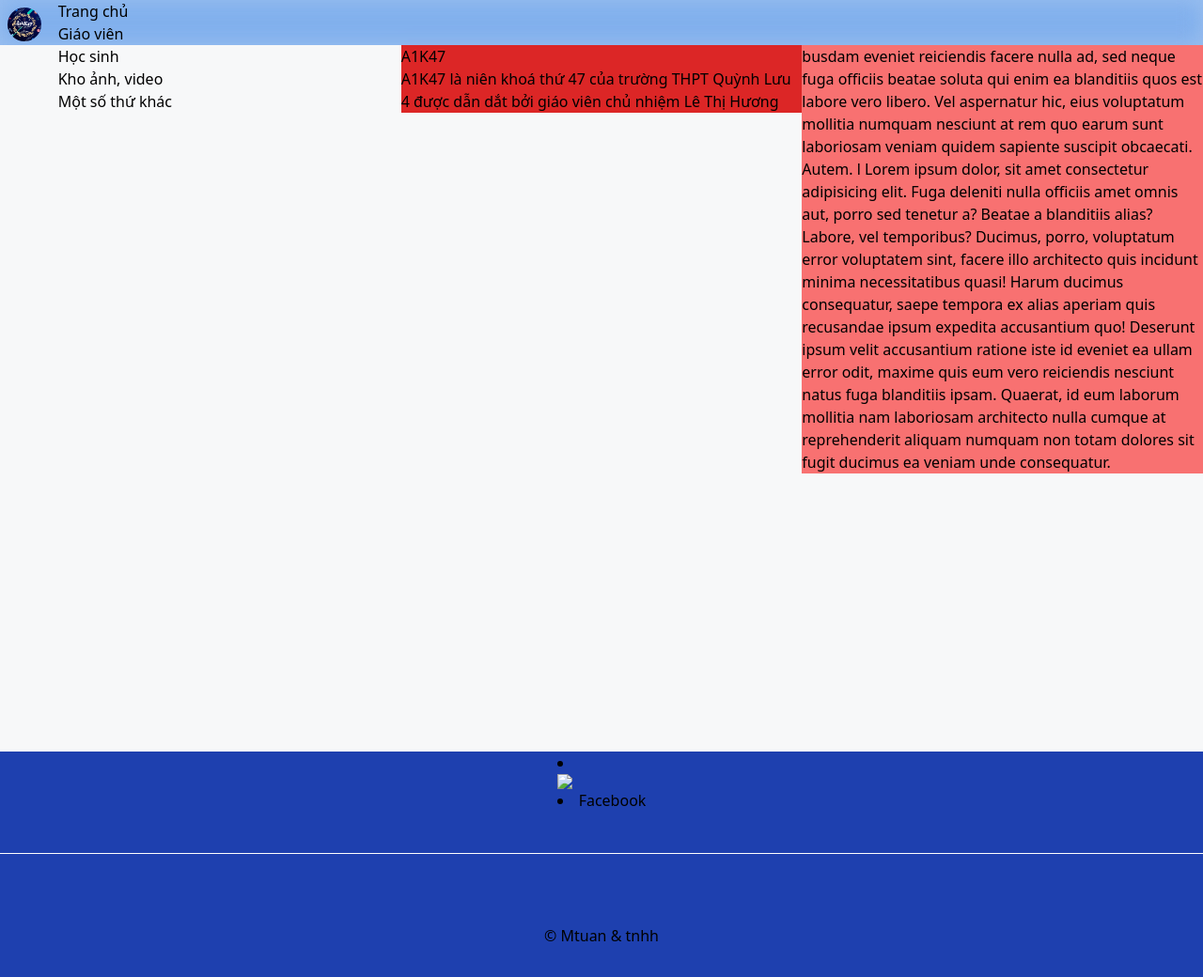
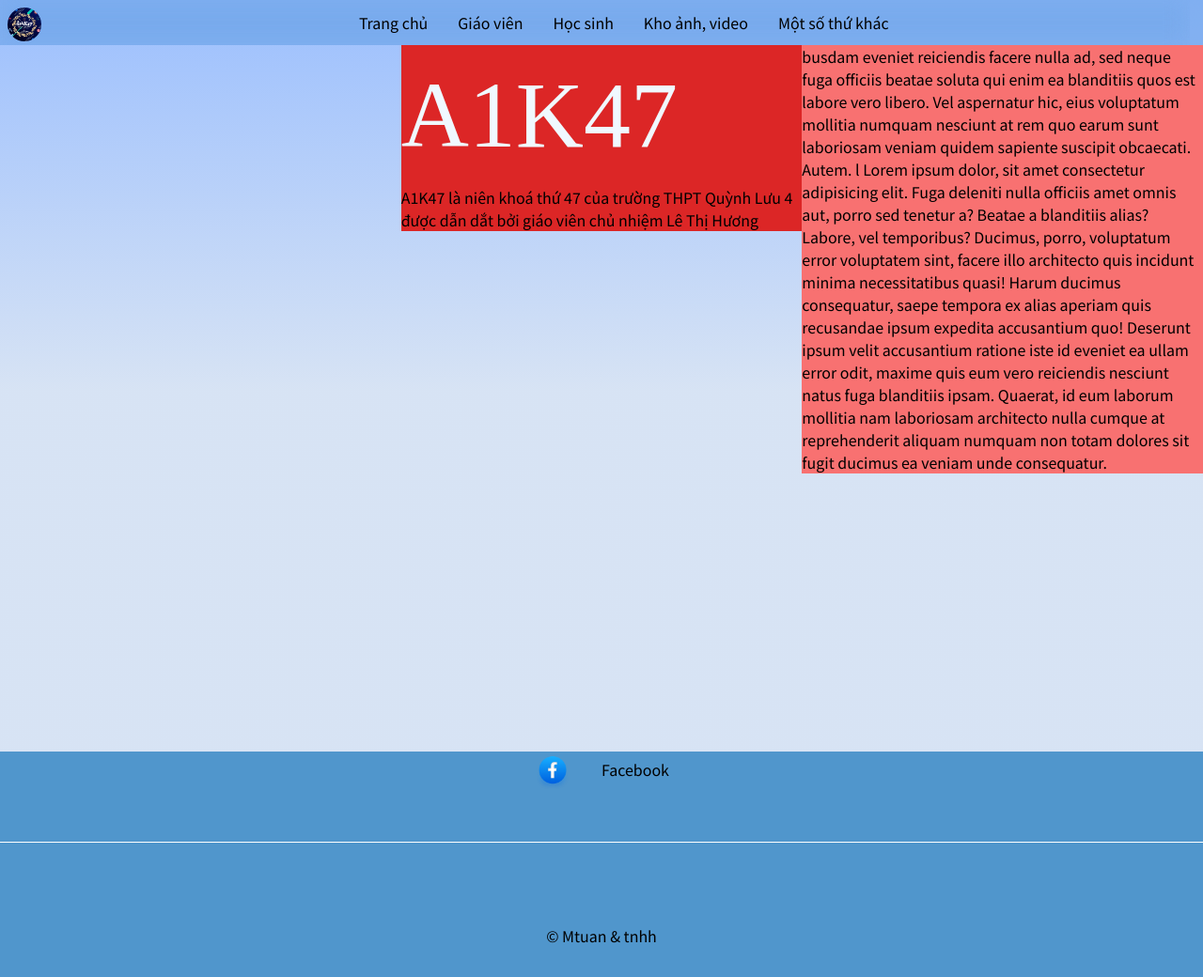
Before and after one commit to minhtuan007/A1K47, a plain HTML site: page index.html in a window 1280 px wide. Shown: the whole page at 94% size. Drawn offline with nearby package versions, Linux system fonts and the light colour scheme; the site is published under a folder, as on GitHub Pages, so addresses that start at the root find nothing; a web font is replaced by a local one.

Commit message:
Update index.html
thêm sửa / thành ./ dòng 8, 9, 28, 87

```diff
--- a/index.html
+++ b/index.html
@@ -5,8 +5,8 @@
     <meta name="viewport" content="width=device-width, initial-scale=1.0" />
     <title>Document</title>
     <script src="https://cdn.tailwindcss.com"></script>
-    <link rel="stylesheet" href="/css/main.css" />
-    <script src="/js/home.js"></script>
+    <link rel="stylesheet" href="./css/main.css" />
+    <script src="./js/home.js"></script>
   </head>
   <body style="background-color: #f7f8f9">
     <div id="container" class="min-h-screen relative">
@@ -25,7 +25,7 @@
             <div class="top-0 left-0 w-12 h-12 pt-2 m-2">
               <a href="index.html"
                 ><img
-                  src="footage/logok47a1.jpg"
+                  src="./footage/logok47a1.jpg"
                   class="h-[90%] rounded-full cursor-pointer"
                   id="logo"
               /></a>
@@ -84,7 +84,7 @@
           <div class="footer__links">
             <div class="w-10 h-10 justify-start">
               <li id="fb-icon">
-                <img src="/footage/facebook-circle.png" />
+                <img src="./footage/facebook-circle.png" />
               </li>
             </div>
             <li>
```
